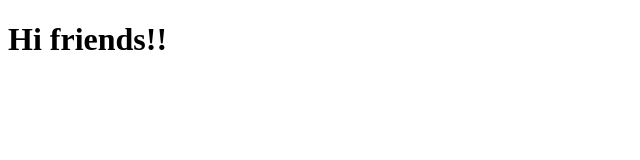
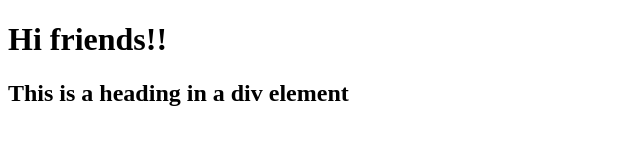
Before and after one commit to genesyswizard/genesyswizard, a plain HTML site: page index.html in a window 1280 px wide. Shown: the whole page, without its empty margins (0-640 px from the left). Drawn offline with Linux system fonts and the light colour scheme.

Commit message:
Update index.html

```diff
--- a/index.html
+++ b/index.html
@@ -18,6 +18,6 @@
 <html>
 <body>
 <h1>Hi friends!!</h1>
-<div id="genesys-support-center"></div>
+<div id="genesys-support-center">  <h2>This is a heading in a div element</h2></div>
 </body>
 </html>
```
